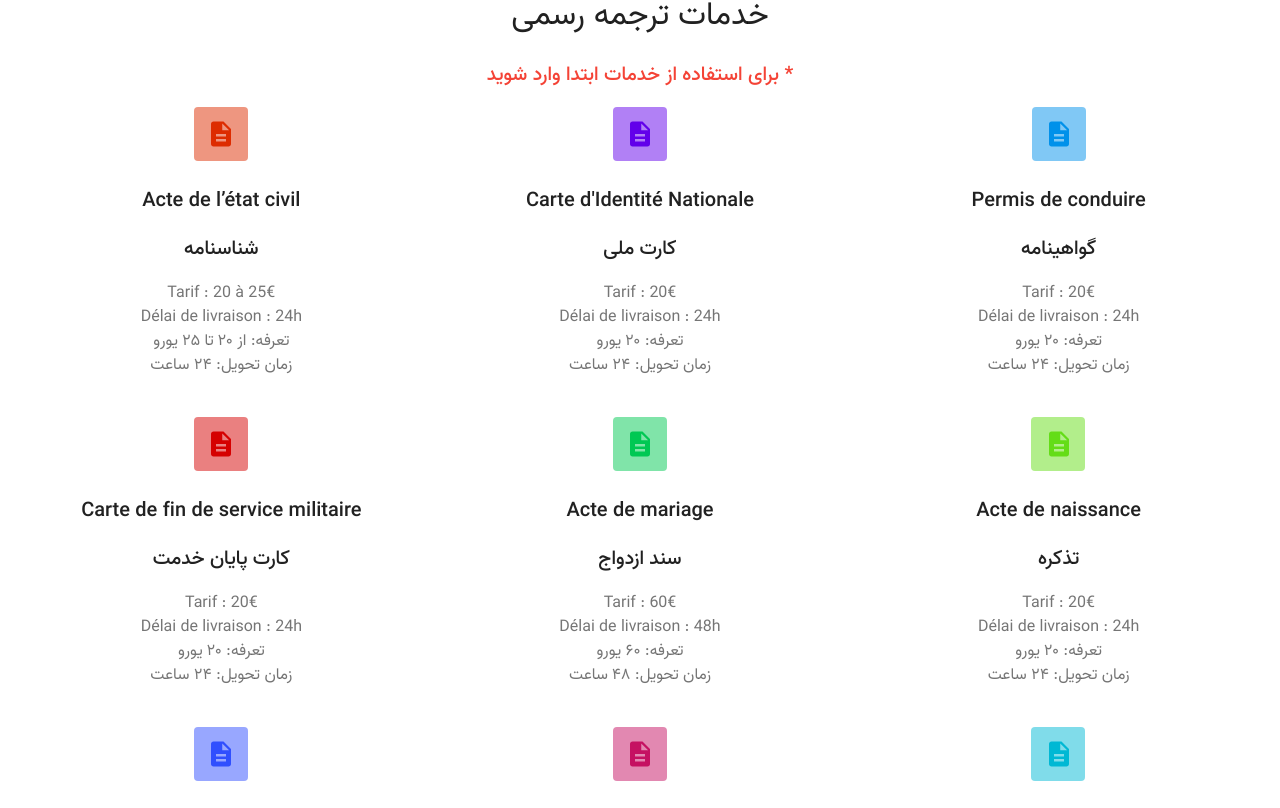
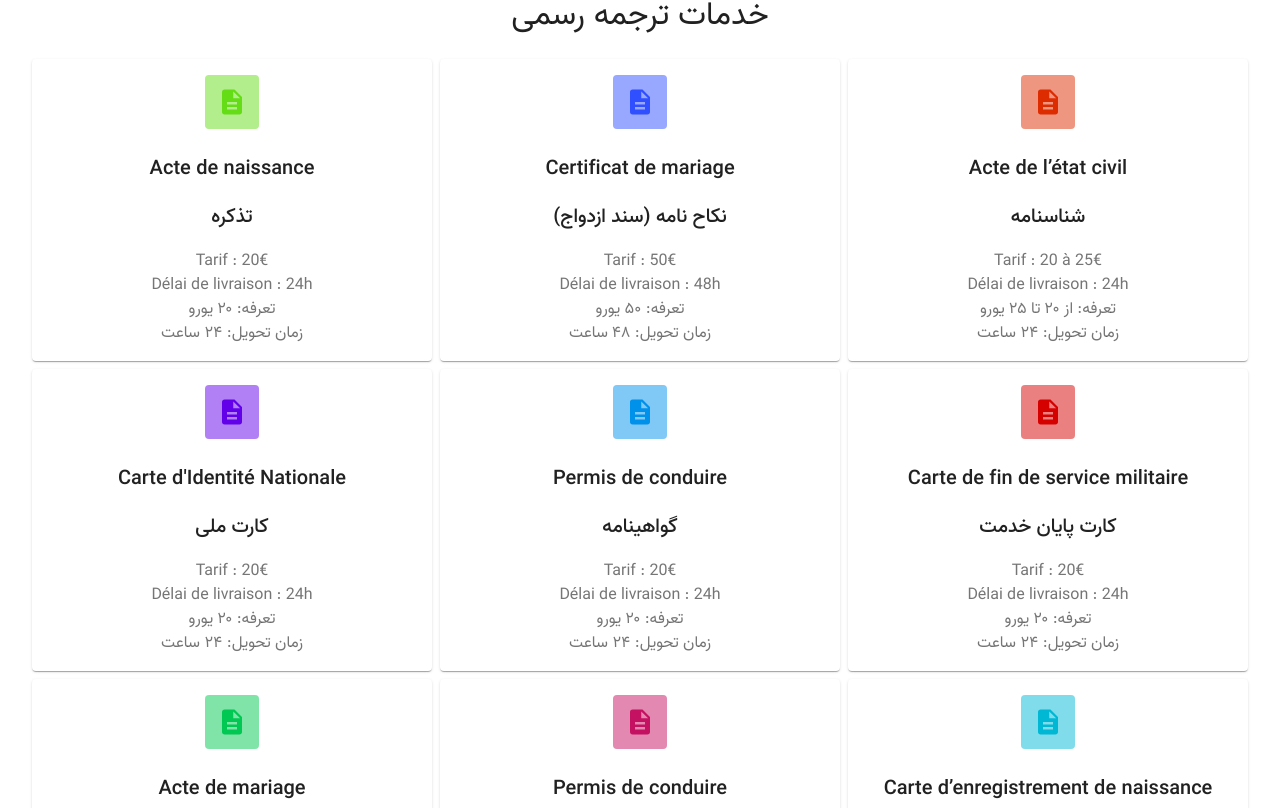
Before and after one commit to kiarashmhn/DocumentTranslation-FrontEnd, a React (Create React App) app: page / in a window 1280 px wide. Shown: the part 543-1351 px from the top of the page. Built offline with nearby package versions, Linux system fonts and the light colour scheme; a web font is replaced by a local one.

Commit message:
- Edit FeatureSection

```diff
--- a/src/components/home/FeatureCard.js
+++ b/src/components/home/FeatureCard.js
@@ -1,6 +1,9 @@
-import React, { Fragment } from "react";
+import React from "react";
 import PropTypes from "prop-types";
 import { Typography, withStyles } from "@material-ui/core";
+import CardActionArea from "@material-ui/core/CardActionArea";
+import Card from "@material-ui/core/Card";
+import CardContent from "@material-ui/core/CardContent";
 
 const styles = theme => ({
   iconWrapper: {
@@ -44,10 +47,17 @@ function FeatureCard(props) {
     headline,
     frenchHeadline,
     text,
-    frenchText
+    frenchText,
+    onClick
   } = props;
   return (
-    <Fragment>
+    <Card style={styles.root}>
+      <CardActionArea
+        onClick={() => {
+          onClick();
+        }}
+      >
+        <CardContent>
           <div
             style={{
               textAlign: "center",
@@ -94,7 +104,9 @@ function FeatureCard(props) {
           >
             {text}
           </Typography>
-    </Fragment>
+        </CardContent>
+      </CardActionArea>
+    </Card>
   );
 }
 
@@ -105,7 +117,8 @@ FeatureCard.propTypes = {
   headline: PropTypes.string.isRequired,
   frenchHeadline: PropTypes.string,
   text: PropTypes.string.isRequired,
-  frenchText: PropTypes.string
+  frenchText: PropTypes.string,
+  onClick: PropTypes.func.isRequired
 };
 
 export default withStyles(styles, { withTheme: true })(FeatureCard);
--- a/src/components/home/FeatureSection.js
+++ b/src/components/home/FeatureSection.js
@@ -8,7 +8,6 @@ import {
   withStyles
 } from "@material-ui/core";
 import DescriptionIcon from "@material-ui/icons/Description";
-import calculateSpacing from "./calculateSpacing";
 import FeatureCard from "./FeatureCard";
 import classNames from "classnames";
 
@@ -62,6 +61,26 @@ const styles = theme => ({
 
 const features = [
   {
+    color: "#64DD17",
+    headline: "تذکره",
+    frenchHeadline: "Acte de naissance",
+    text: "تعرفه: ۲۰ یورو\n زمان تحویل: ۲۴ ساعت",
+    frenchText: "Tarif : 20€ \n Délai de livraison : 24h",
+    icon: <DescriptionIcon style={{ fontSize: iconSize }} />,
+    mdDelay: "400",
+    smDelay: "200"
+  },
+  {
+    color: "#304FFE",
+    headline: "نکاح نامه (سند ازدواج)",
+    frenchHeadline: "Certificat de mariage",
+    text: "تعرفه: ۵۰ یورو\n زمان تحویل: ۴۸ ساعت",
+    frenchText: "Tarif : 50€ \n Délai de livraison : 48h",
+    icon: <DescriptionIcon style={{ fontSize: iconSize }} />,
+    mdDelay: "0",
+    smDelay: "0"
+  },
+  {
     color: "#DD2C00",
     headline: "شناسنامه",
     frenchHeadline: "Acte de l’état civil",
@@ -109,26 +128,6 @@ const features = [
     frenchText: "Tarif : 60€ \n Délai de livraison : 48h",
     icon: <DescriptionIcon style={{ fontSize: iconSize }} />,
     mdDelay: "200",
-    smDelay: "0"
-  },
-  {
-    color: "#64DD17",
-    headline: "تذکره",
-    frenchHeadline: "Acte de naissance",
-    text: "تعرفه: ۲۰ یورو\n زمان تحویل: ۲۴ ساعت",
-    frenchText: "Tarif : 20€ \n Délai de livraison : 24h",
-    icon: <DescriptionIcon style={{ fontSize: iconSize }} />,
-    mdDelay: "400",
-    smDelay: "200"
-  },
-  {
-    color: "#304FFE",
-    headline: "نکاح نامه (سند ازدواج)",
-    frenchHeadline: "Certificat de mariage",
-    text: "تعرفه: ۵۰ یورو\n زمان تحویل: ۴۸ ساعت",
-    frenchText: "Tarif : 50€ \n Délai de livraison : 48h",
-    icon: <DescriptionIcon style={{ fontSize: iconSize }} />,
-    mdDelay: "0",
     smDelay: "0"
   },
   {
@@ -197,16 +196,8 @@ class FeatureSection extends Component {
           <Typography variant="h4" align="center" className={classes.header}>
             خدمات ترجمه رسمی
           </Typography>
-          <Typography
-            variant="h6"
-            align="center"
-            color={"error"}
-            className={classes.secondaryHeader}
-          >
-            برای استفاده از خدمات ابتدا وارد شوید *
-          </Typography>
           <div className="container-fluid">
-            <Grid container spacing={calculateSpacing(width)}>
+            <Grid container spacing={1}>
               {features.map(element => (
                 <Grid
                   item
@@ -225,6 +216,7 @@ class FeatureSection extends Component {
                     frenchHeadline={element.frenchHeadline}
                     text={element.text}
                     frenchText={element.frenchText}
+                    onClick={this.props.openRegisterDialog}
                   />
                 </Grid>
               ))}
@@ -238,7 +230,8 @@ class FeatureSection extends Component {
 
 FeatureSection.propTypes = {
   width: PropTypes.string.isRequired,
-  classes: PropTypes.object
+  classes: PropTypes.object,
+  openRegisterDialog: PropTypes.func.isRequired
 };
 
 export default withWidth()(
--- a/src/components/home/Home.js
+++ b/src/components/home/Home.js
@@ -49,7 +49,7 @@ class Home extends Component {
           <HeadSection openRegisterDialog={this.props.openRegisterDialog} />
         </div>
         <div ref={this.featureRef}>
-          <FeatureSection />
+          <FeatureSection openRegisterDialog={this.props.openRegisterDialog} />
         </div>
         <div ref={this.helpRef}>
           <HelpSection />
--- a/src/components/register_login/RegisterDialog.js
+++ b/src/components/register_login/RegisterDialog.js
@@ -32,6 +32,18 @@ const styles = theme => ({
     },
     "&:enabled:focus": {
       color: theme.palette.secondary.dark
+    }
+  },
+  secondaryHeader: {
+    marginBottom: `${theme.spacing(2)}px !important`,
+    [theme.breakpoints.down("md")]: {
+      marginBottom: `${theme.spacing(2)}px !important`
+    },
+    [theme.breakpoints.down("sm")]: {
+      marginBottom: `${theme.spacing(2)}px !important`
+    },
+    [theme.breakpoints.down("xs")]: {
+      marginBottom: `${theme.spacing(2)}px !important`
     }
   }
 });
@@ -145,6 +157,17 @@ function RegisterDialog(props) {
         hasCloseIcon
         content={
           <Fragment>
+            <Typography variant="body1" align="center" color={"error"}>
+              * Inscrivez-vous pour utiliser le service
+            </Typography>
+            <Typography
+              variant="body1"
+              align="center"
+              color={"error"}
+              className={classes.secondaryHeader}
+            >
+              برای استفاده از خدمات، ثبت نام کنید *
+            </Typography>
             <TextField
               inputRef={username}
               margin="normal"
```
Lines whose indentation alone changed are shown as unchanged.
